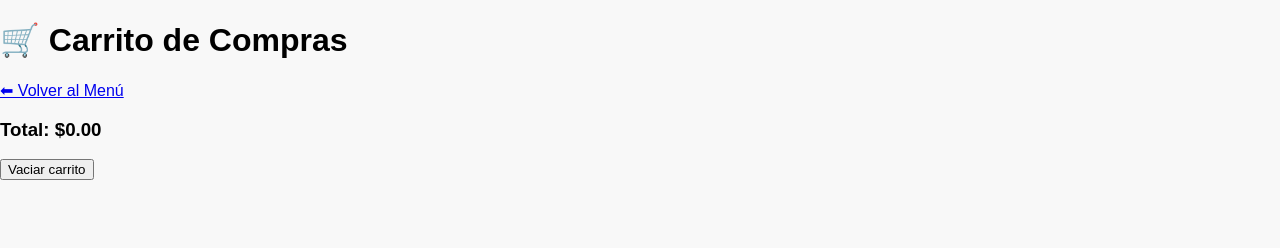
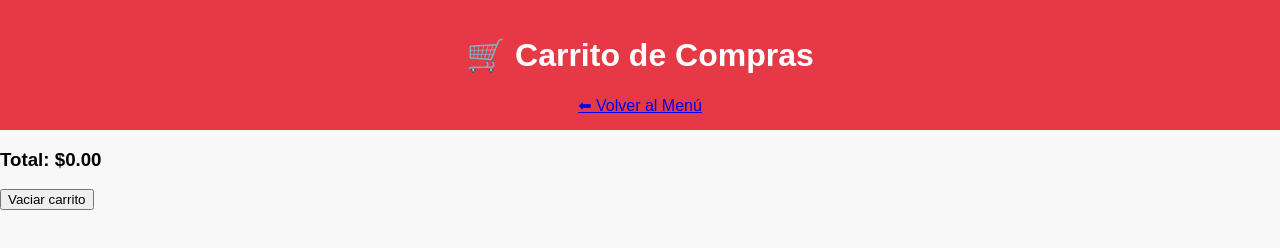
Before and after one commit to FrancoAguirreEPET20/Hamburgueseria, a plain HTML site: page Carrito.html in a window 1280 px wide. Drawn offline with Linux system fonts and the light colour scheme; files that its build step writes are made by us from their sources.

Commit message:
Agrego css a header

```diff
--- a/CSS/carrito.css
+++ b/CSS/carrito.css
@@ -4,3 +4,12 @@ body {
   margin: 0;
   padding: 0;
 }
+
+header {
+  background: #e63946;
+  color: white;
+  padding: 15px;
+  text-align: center;
+  position: sticky;
+  top: 0;
+}
```
